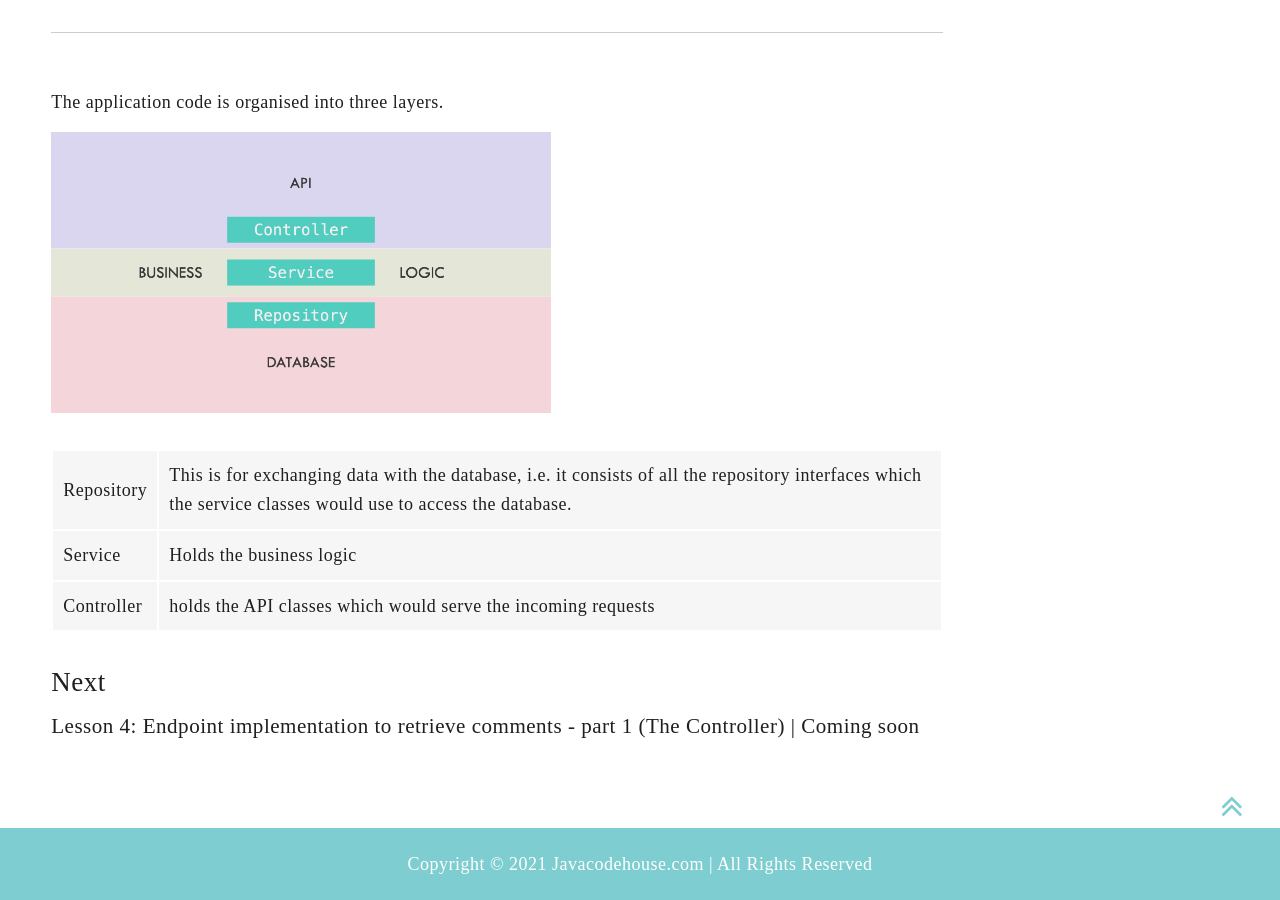
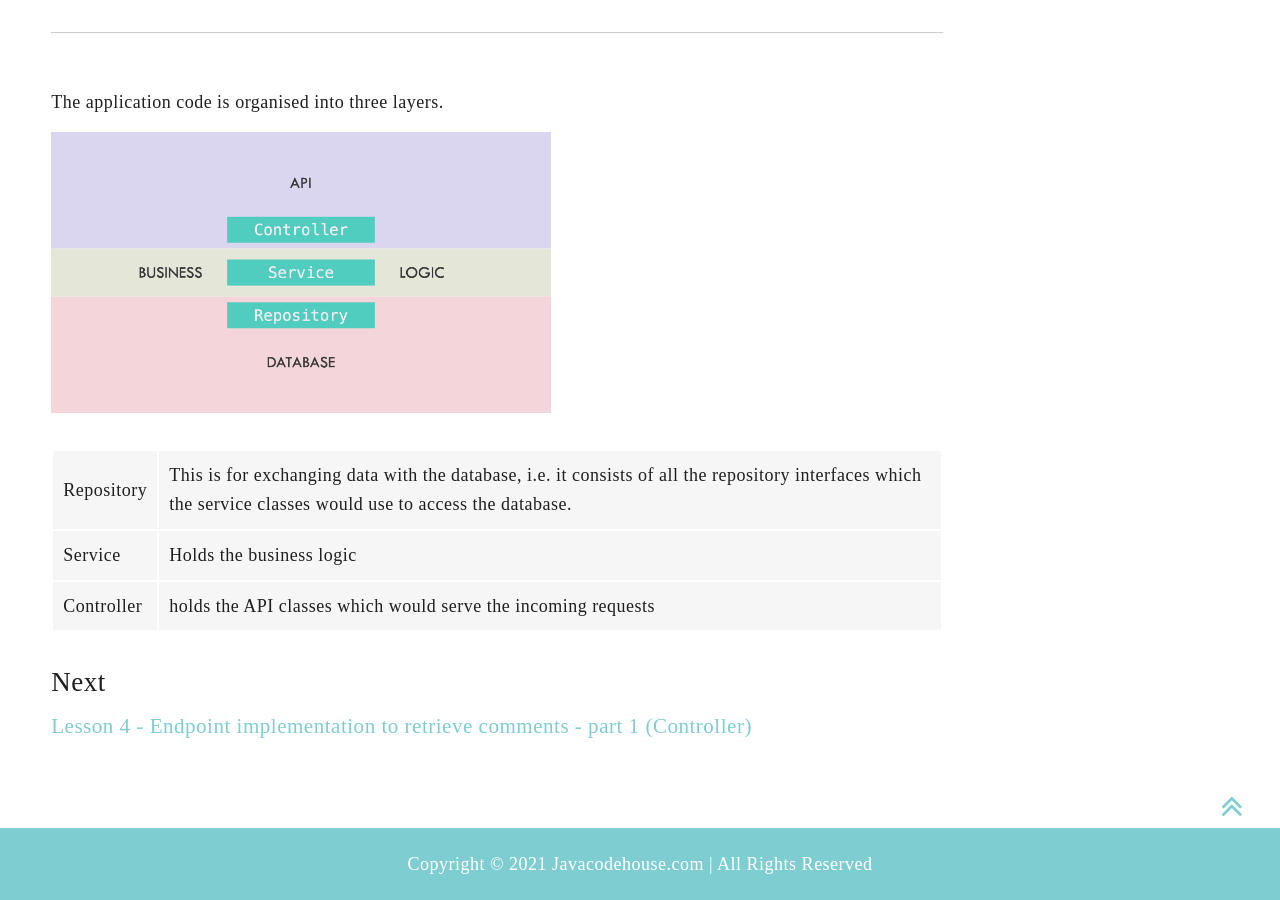
Before and after one commit to DiliniRajapaksha/DeveloperJournal, a Jekyll site: the page built from _posts/2021-03-28-lesson-3-design.markdown, in a window 1280 px wide and 900 px high, scrolled down 4801 px. Built offline with Jekyll 4.4.1, drawn with Linux system fonts in a browser that asks for light colours; nearby versions of some CDN libraries; a script that is not in the unit is left out.

Commit message:
lesson 4

```diff
--- a/_config.yml
+++ b/_config.yml
@@ -27,4 +27,6 @@ plugins:
   - jemoji
 permalink: /:categories/:title/
 
+course-url: /courses/spring-boot/
+
 general_mailmunch_popup: mailmunch-pop-747983
--- a/_layouts/lesson.html
+++ b/_layouts/lesson.html
@@ -17,6 +17,17 @@ layout: default
 	<div class="content" itemprop="articleBody">
 	  	{{ content }}
 	</div>
+
+	{% if page.next-lesson %}
+		<div class="next">
+			<h2>Next</h2>
+			{% if page.next-lesson.url %}
+				<h3><a href="{{ page.next-lesson.url | prepend: site.course-url }}">{{ page.next-lesson.title }}</a></h3>
+			{% else %}
+				<h3>{{ page.next-lesson.title }} (Coming soon)</h3>
+			{% endif %}
+		</div>
+	{% endif %}
 </article>
 <div class="article-footer">
 
--- a/_posts/2019-11-03-REST-API-with-Spring-Boot.markdown
+++ b/_posts/2019-11-03-REST-API-with-Spring-Boot.markdown
@@ -130,7 +134,7 @@ Then generate the eclipse configuration files and import the project to eclipse.
 This module consists of several lessons on **Unit Testing, Implementation** and also **Integration Testing** the API.
 {: .pd-1}
 
-#### Lesson 4: Endpoint implementation to retrieve comments - part 1 (The Controller)  <span> Coming Soon </span>{: .btn-sm-play-pink}
+#### [Lesson 4: Endpoint implementation to retrieve comments - part 1 (The Controller)]({% post_url 2021-03-31-lesson-4-testing-implementation%}){: .lesson-title-link}  [<i class="fa fa-youtube-play" aria-hidden="true"></i> Watch on Youtube!]({{ page.youtube-videos[3].url }}){:target="_blank"}{: .btn-sm-play}
 {: .lesson-title}
 
 <div class="arrow-down" />
--- a/_posts/2021-03-28-lesson-3-design.markdown
+++ b/_posts/2021-03-28-lesson-3-design.markdown
@@ -183,9 +186,3 @@ The application code is organised into three layers.
 |Service| Holds the business logic|
 |Controller|holds the API classes which would serve the incoming requests|
 {: .table}
-
-
-
-## Next
-
-### Lesson 4: Endpoint implementation to retrieve comments - part 1 (The Controller) | Coming soon
--- a/css/layout2.scss
+++ b/css/layout2.scss
@@ -405,7 +405,7 @@ footer{
 
 .btn-sm-play{
 	text-align: center;
-	width: 140px;
+	min-width: 140px;
     height: 28px;
 	padding: 0 1em;
 	color: #ffffff;
```
Also changed, not shown: other parts of _posts/2019-11-03-REST-API-with-Spring-Boot.markdown (+4 -0 lines), other parts of _posts/2021-03-28-lesson-3-design.markdown (+4 -1 lines), _posts/2021-03-24-lesson-2-gradle-project-setup.markdown (+6 -8 lines), _posts/2021-03-31-lesson-4-testing-implementation.markdown (added, +28 -0 lines).
